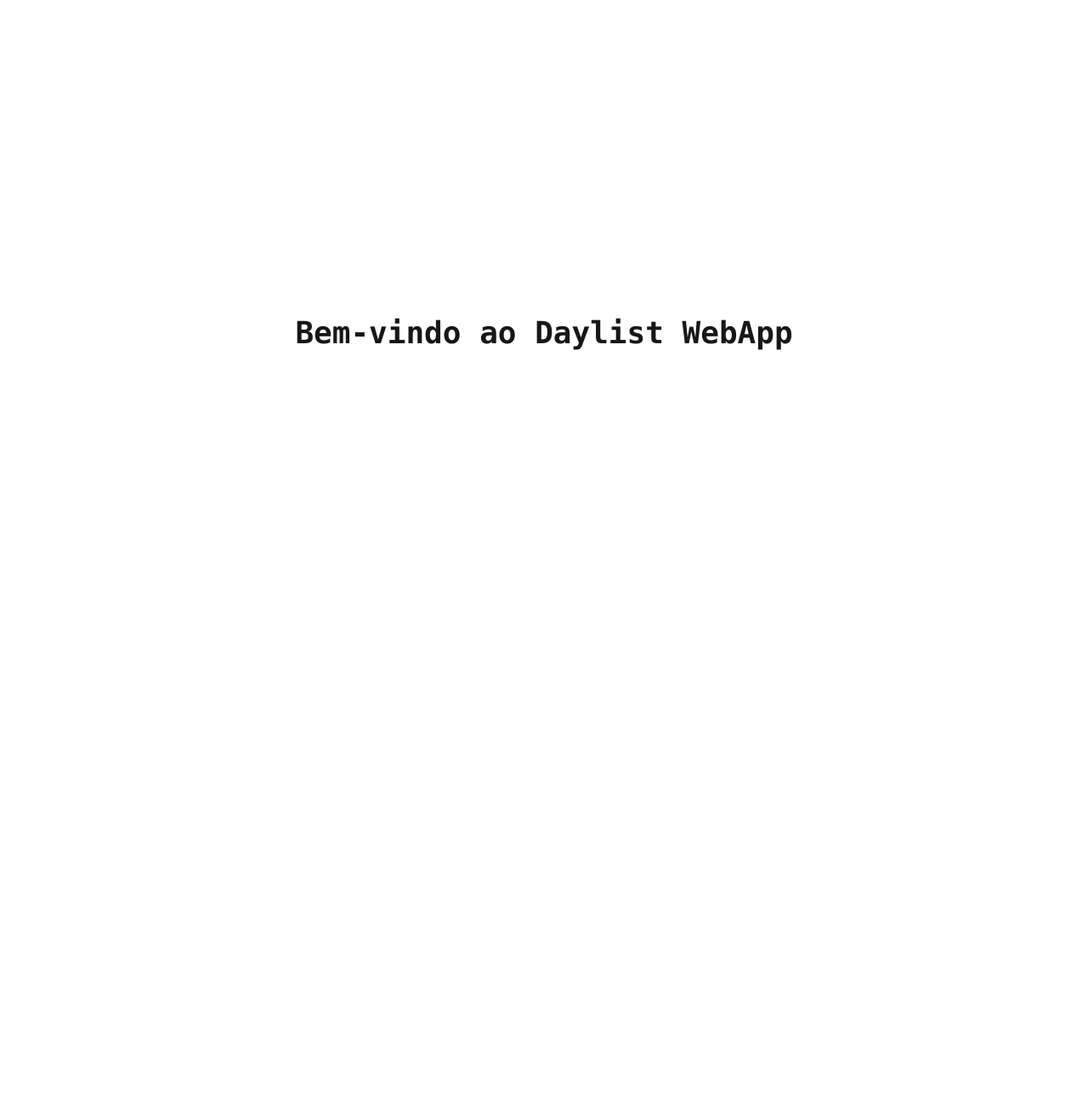
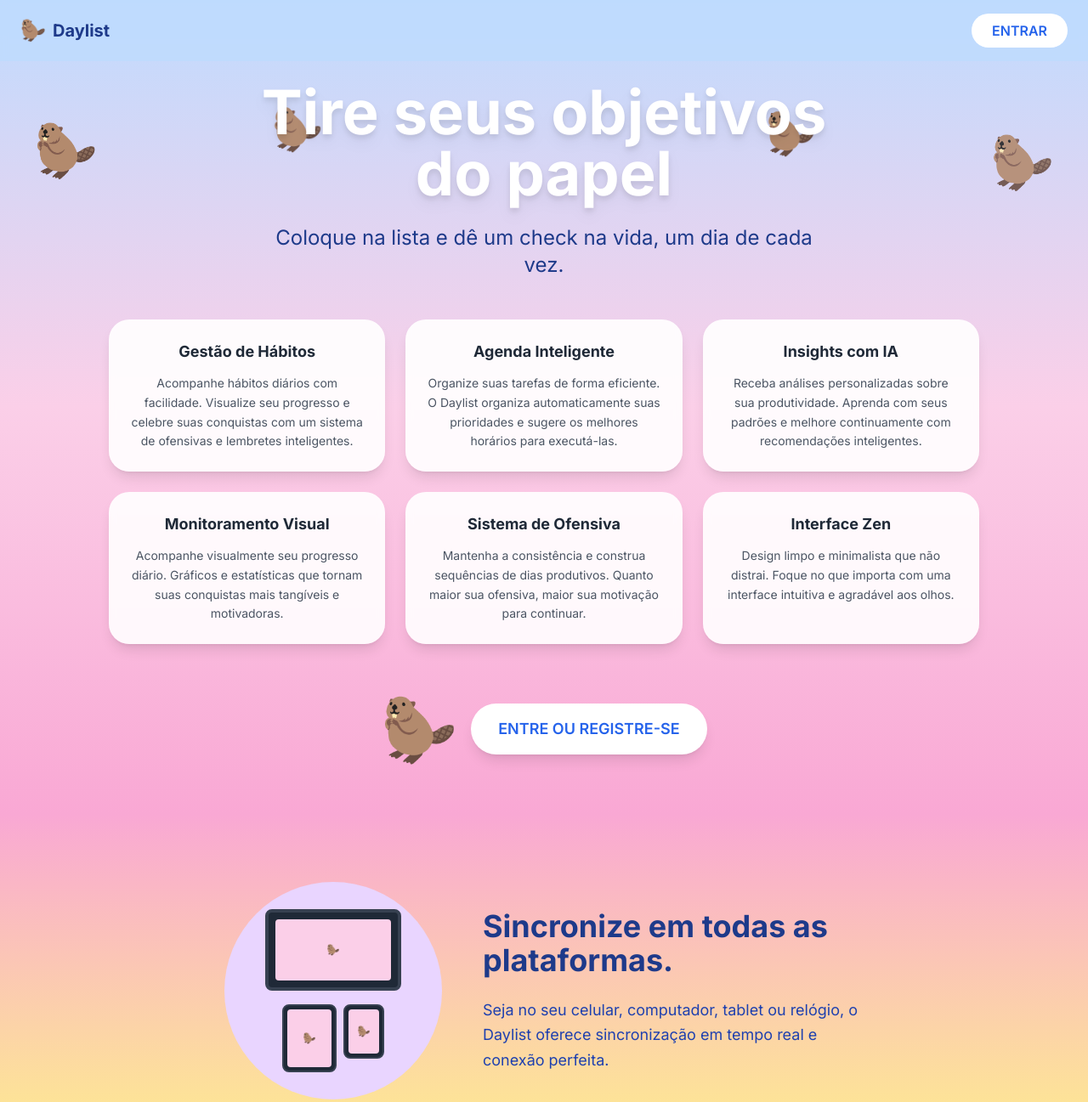
Before and after one commit to Saraingridsousa/Daylist_WebApp, a Next.js app: page / in a window 1280 px wide. Shown: the top 1297 px of the page at 85% size. Before the commit the page ends 800 px from the top, so only its background shows below. Built offline with nearby package versions, Linux system fonts and the light colour scheme.

Commit message:
Configurações iniciais

```diff
--- /dev/null
+++ b/app/components/CTASection.tsx
@@ -0,0 +1,16 @@
+export default function CTASection() {
+  return (
+    <section className="bg-yellow-200 py-20">
+      <div className="container mx-auto px-6 text-center">
+        <h2 className="text-4xl md:text-5xl font-bold text-blue-600 mb-8 drop-shadow-sm">
+          Pronto para ser
+          <br />
+          mais produtivo?
+        </h2>
+        <button className="bg-white text-blue-600 px-8 py-4 rounded-full font-semibold text-lg hover:bg-blue-50 transition-all hover:scale-105 shadow-lg">
+          ENTRE OU REGISTRE-SE
+        </button>
+      </div>
+    </section>
+  );
+}
--- /dev/null
+++ b/app/components/Header.tsx
@@ -0,0 +1,15 @@
+export default function Header() {
+  return (
+    <header className="fixed top-0 left-0 right-0 z-50 bg-blue-200/80 backdrop-blur-sm">
+      <div className="container mx-auto px-6 py-4 flex justify-between items-center">
+        <div className="flex items-center gap-2">
+          <span className="text-2xl">🦫</span>
+          <h1 className="text-xl font-bold text-blue-900">Daylist</h1>
+        </div>
+        <button className="bg-white text-blue-600 px-6 py-2 rounded-full font-semibold hover:bg-blue-50 transition-colors">
+          ENTRAR
+        </button>
+      </div>
+    </header>
+  );
+}
--- /dev/null
+++ b/app/components/Hero.tsx
@@ -0,0 +1,75 @@
+export default function Hero() {
+  return (
+    <section className="relative min-h-screen bg-gradient-to-b from-blue-200 via-pink-200 to-pink-300 pt-24 pb-16 overflow-hidden">
+      {/* Capivaras decorativas */}
+      <div className="absolute top-40 left-10 text-6xl animate-bounce">
+        🦫
+      </div>
+      <div className="absolute top-32 left-1/4 text-5xl animate-pulse">
+        🦫
+      </div>
+      <div className="absolute top-36 right-1/4 text-5xl animate-bounce delay-100">
+        🦫
+      </div>
+      <div className="absolute top-40 right-10 text-6xl animate-pulse delay-200">
+        🦫
+      </div>
+
+      <div className="container mx-auto px-6 text-center relative z-10">
+        <h1 className="text-5xl md:text-7xl font-bold text-white mb-6 drop-shadow-lg">
+          Tire seus objetivos
+          <br />
+          do papel
+        </h1>
+        <p className="text-xl md:text-2xl text-blue-900 mb-12 max-w-2xl mx-auto">
+          Coloque na lista e dê um check na vida, um dia de cada vez.
+        </p>
+
+        {/* Grid de Features */}
+        <div className="grid grid-cols-1 md:grid-cols-3 gap-6 max-w-5xl mx-auto mb-16">
+          <FeatureCard
+            title="Gestão de Hábitos"
+            description="Acompanhe hábitos diários com facilidade. Visualize seu progresso e celebre suas conquistas com um sistema de ofensivas e lembretes inteligentes."
+          />
+          <FeatureCard
+            title="Agenda Inteligente"
+            description="Organize suas tarefas de forma eficiente. O Daylist organiza automaticamente suas prioridades e sugere os melhores horários para executá-las."
+          />
+          <FeatureCard
+            title="Insights com IA"
+            description="Receba análises personalizadas sobre sua produtividade. Aprenda com seus padrões e melhore continuamente com recomendações inteligentes."
+          />
+          <FeatureCard
+            title="Monitoramento Visual"
+            description="Acompanhe visualmente seu progresso diário. Gráficos e estatísticas que tornam suas conquistas mais tangíveis e motivadoras."
+          />
+          <FeatureCard
+            title="Sistema de Ofensiva"
+            description="Mantenha a consistência e construa sequências de dias produtivos. Quanto maior sua ofensiva, maior sua motivação para continuar."
+          />
+          <FeatureCard
+            title="Interface Zen"
+            description="Design limpo e minimalista que não distrai. Foque no que importa com uma interface intuitiva e agradável aos olhos."
+          />
+        </div>
+
+        {/* CTA com Capivara */}
+        <div className="flex items-center justify-center gap-4">
+          <div className="text-7xl">🦫</div>
+          <button className="bg-white text-blue-600 px-8 py-4 rounded-full font-semibold text-lg hover:bg-blue-50 transition-all hover:scale-105 shadow-lg">
+            ENTRE OU REGISTRE-SE
+          </button>
+        </div>
+      </div>
+    </section>
+  );
+}
+
+function FeatureCard({ title, description }: { title: string; description: string }) {
+  return (
+    <div className="bg-white/90 backdrop-blur-sm rounded-3xl p-6 shadow-lg hover:shadow-xl transition-shadow">
+      <h3 className="text-lg font-bold text-gray-800 mb-3">{title}</h3>
+      <p className="text-sm text-gray-600 leading-relaxed">{description}</p>
+    </div>
+  );
+}
--- /dev/null
+++ b/app/components/SyncSection.tsx
@@ -0,0 +1,46 @@
+export default function SyncSection() {
+  return (
+    <section className="bg-gradient-to-b from-pink-300 to-yellow-200 py-20">
+      <div className="container mx-auto px-6">
+        <div className="flex flex-col md:flex-row items-center justify-center gap-12 max-w-5xl mx-auto">
+          {/* Ilustração de Dispositivos */}
+          <div className="relative">
+            <div className="bg-purple-200 rounded-full w-64 h-64 flex items-center justify-center">
+              <div className="space-y-4">
+                {/* Desktop */}
+                <div className="bg-gray-800 rounded-lg p-2 w-40 h-24 flex items-center justify-center border-4 border-gray-700">
+                  <div className="bg-pink-200 w-full h-full rounded flex items-center justify-center text-xs">
+                    🦫
+                  </div>
+                </div>
+                {/* Mobile/Tablet */}
+                <div className="flex gap-2 justify-center">
+                  <div className="bg-gray-800 rounded-lg p-1 w-16 h-20 flex items-center justify-center border-2 border-gray-700">
+                    <div className="bg-pink-200 w-full h-full rounded flex items-center justify-center text-xs">
+                      🦫
+                    </div>
+                  </div>
+                  <div className="bg-gray-800 rounded-lg p-1 w-12 h-16 flex items-center justify-center border-2 border-gray-700">
+                    <div className="bg-pink-200 w-full h-full rounded flex items-center justify-center text-xs">
+                      🦫
+                    </div>
+                  </div>
+                </div>
+              </div>
+            </div>
+          </div>
+
+          {/* Texto */}
+          <div className="text-center md:text-left max-w-md">
+            <h2 className="text-3xl md:text-4xl font-bold text-blue-900 mb-6">
+              Sincronize em todas as plataformas.
+            </h2>
+            <p className="text-lg text-blue-800 leading-relaxed">
+              Seja no seu celular, computador, tablet ou relógio, o Daylist oferece sincronização em tempo real e conexão perfeita.
+            </p>
+          </div>
+        </div>
+      </div>
+    </section>
+  );
+}
--- a/app/globals.css
+++ b/app/globals.css
@@ -9,19 +9,41 @@
 
 @media (prefers-color-scheme: dark) {
   :root {
-    --background: #0a0a0a;
-    --foreground: #ededed;
+    --background: #ffffff;
+    --foreground: #171717;
   }
 }
 
 body {
   color: var(--foreground);
   background: var(--background);
-  font-family: Arial, Helvetica, sans-serif;
+  font-family: -apple-system, BlinkMacSystemFont, 'Segoe UI', Roboto, Oxygen, Ubuntu, Cantarell, sans-serif;
+  margin: 0;
+  padding: 0;
 }
 
 @layer utilities {
   .text-balance {
     text-wrap: balance;
   }
+
+  .animate-bounce {
+    animation: bounce 2s infinite;
+  }
+
+  .animate-pulse {
+    animation: pulse 3s cubic-bezier(0.4, 0, 0.6, 1) infinite;
+  }
+
+  .delay-100 {
+    animation-delay: 0.1s;
+  }
+
+  .delay-200 {
+    animation-delay: 0.2s;
+  }
 }
+
+* {
+  box-sizing: border-box;
+}
--- a/app/page.tsx
+++ b/app/page.tsx
@@ -1,11 +1,17 @@
+import Header from "./components/Header";
+import Hero from "./components/Hero";
+import SyncSection from "./components/SyncSection";
+import CTASection from "./components/CTASection";
+
 export default function Home() {
   return (
-    <main className="flex min-h-screen flex-col items-center justify-center p-24">
-      <div className="z-10 max-w-5xl w-full items-center justify-center font-mono text-sm">
-        <h1 className="text-4xl font-bold text-center mb-4">
-          Bem-vindo ao Daylist WebApp
-        </h1>
-      </div>
-    </main>
+    <>
+      <Header />
+      <main>
+        <Hero />
+        <SyncSection />
+        <CTASection />
+      </main>
+    </>
   );
 }
```
